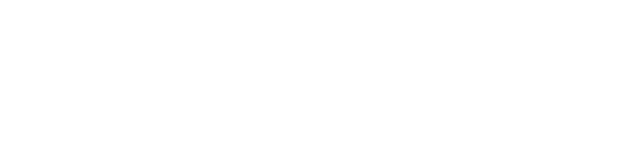
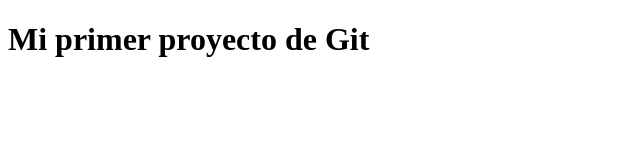
Before and after one commit to Dezius21/proyecto_empresa, a plain HTML site: page documento.html in a window 1280 px wide. Shown: the whole page, without its empty margins (0-640 px from the left). Drawn offline with Linux system fonts and the light colour scheme.

Commit message:
Etiqueta h1 con titulo

```diff
--- a/documento.html
+++ b/documento.html
@@ -4,6 +4,7 @@
 		<meta charset="UTF-8">
 		<title>Introducción a Git</title>
 	</head>
+	<h1>Mi primer proyecto de Git</h1>
 	<body>
 	</body>
 </html>
```
